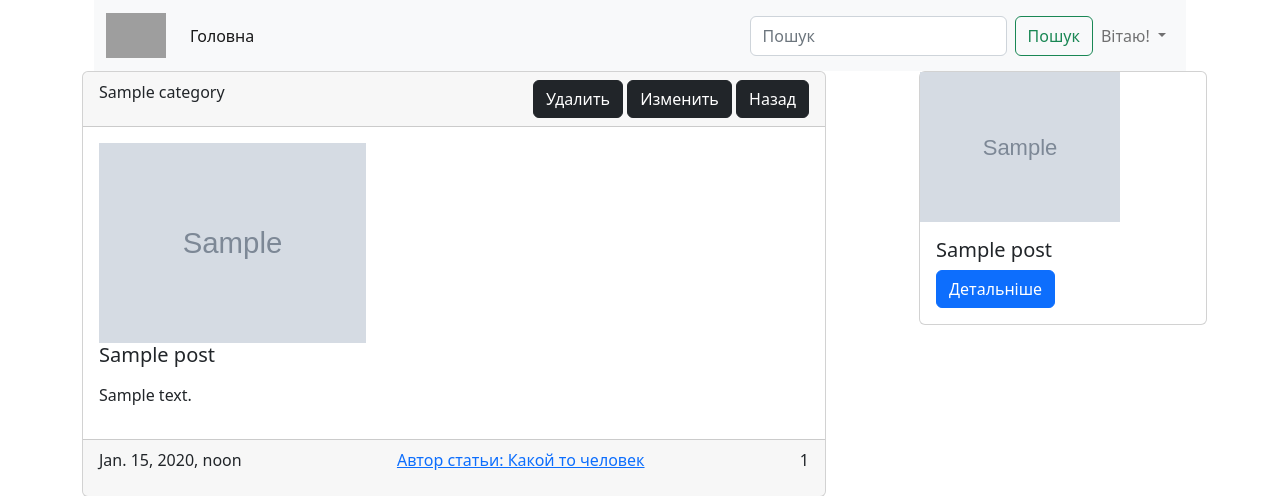
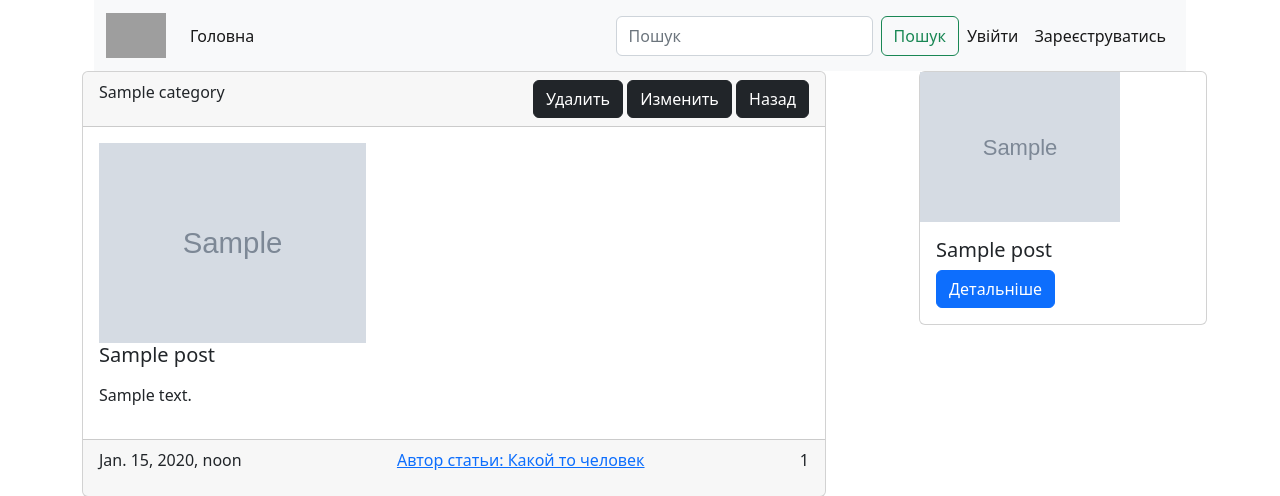
Before and after one commit to saywin/culinary-portal, a Django app: page /post/1 in a window 1280 px wide. Shown: the top 496 px of the page. Run offline with Django 5.2, Linux system fonts and the light colour scheme; tables that the repository leaves empty hold one stand-in row (values such as "Sample post"); grey boxes marked "Sample" are stand-in pictures; grey boxes are pictures that could not be loaded.

Commit message:
Changed navbar added register and enter to account

```diff
--- a/templates/components/_navbar.html
+++ b/templates/components/_navbar.html
@@ -12,7 +12,8 @@
 						class="navbar-toggler-icon"></span></button>
 				<div class="collapse navbar-collapse" id="navbarSupportedContent">
 					<ul class="navbar-nav me-auto mb-2 mb-lg-0">
-						<li class="nav-item"><a class="nav-link active" aria-current="page" href="{% url "cooking:index" %}">Головна</a></li>
+						<li class="nav-item"><a class="nav-link active" aria-current="page"
+						                        href="{% url "cooking:index" %}">Головна</a></li>
 					</ul>
 					<div class="d-flex">
 						<form class="d-flex" role="search" method="get" action="#!">
@@ -21,10 +22,19 @@
 						</form>
 						<ul class="navbar-nav me-auto mb-2 mb-lg-0">
 							<!--  Users-->
+							{% if not request.user.is_authenticated %}
+								<li class="nav-item">
+									<a class="nav-link active" aria-current="page" href="{% url "cooking:login" %}">Увійти</a>
+								</li>
+								<li class="nav-item">
+									<a class="nav-link active" aria-current="page" href="#!">Зареєструватись</a>
+								</li>
+
+							{% else %}
 								<li class="nav-item dropdown">
 									<a class="nav-link dropdown-toggle" href="#" id="navbarDropdown" role="button"
 									   data-bs-toggle="dropdown" aria-expanded="false">
-									Вітаю!
+										Вітаю {{ request.user.username }}!
 									</a>
 									<ul class="dropdown-menu" aria-labelledby="navbarDropdown">
 										<li><a class="dropdown-item" href="#!">Моя сторінка</a></li>
@@ -32,9 +42,11 @@
 										<li>
 											<hr class="dropdown-divider">
 										</li>
-									<li><a class="dropdown-item" href="#!">Вихід</a></li>
+										<li><a class="dropdown-item" href="{% url "cooking:logout" %}">Вихід</a></li>
 									</ul>
 								</li>
+							{% endif %}
+
 						</ul>
 					</div>
 				</div>
```
Lines whose indentation alone changed are shown as unchanged.
